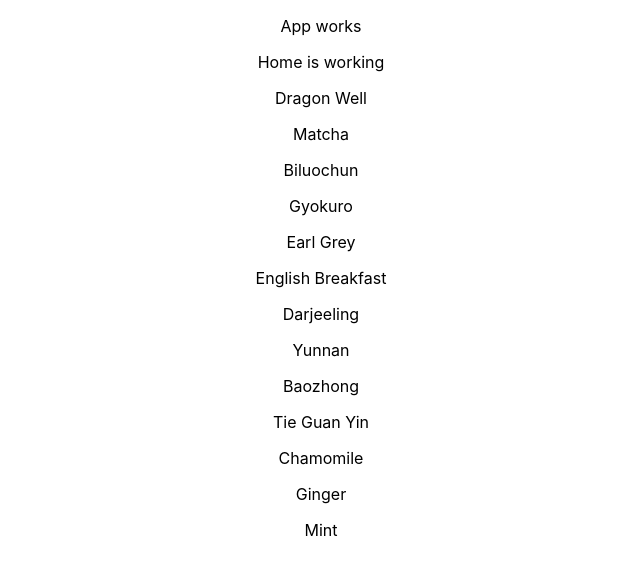
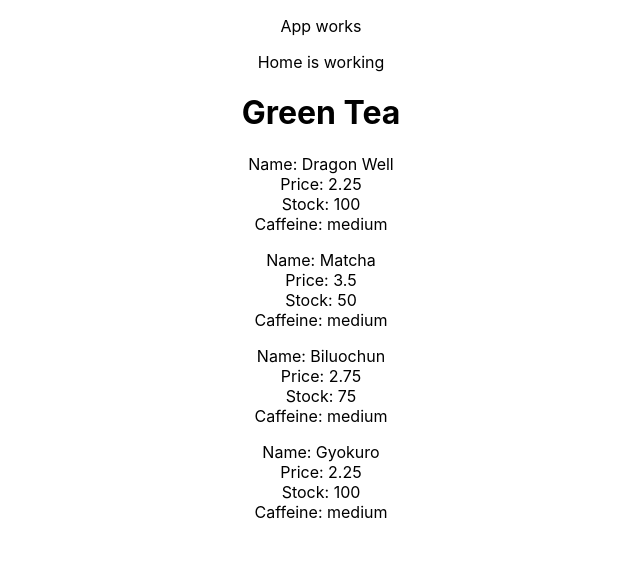
Before and after one commit to MilesBradt/Tea-Shop-React, a React (Create React App) app: page / in a window 1280 px wide. Shown: the top 574 px of the page, without its empty margins (319-959 px from the left). Built offline with nearby package versions, Linux system fonts and the light colour scheme.

Commit message:
sort and display green tea on Home component

```diff
--- a/src/components/App.js
+++ b/src/components/App.js
@@ -7,19 +7,41 @@ class App extends React.Component {
   constructor(props) {
     super(props);
     this.state = {
-      masterInventoryList: []
+      masterInventoryList: [],
+      greenTeaList: [],
+      blackTeaList: [],
+      oolongTeaList: [],
+      herbalTeaList: []
     };
   }
 
   componentWillMount() {
-    this.importInventory()
+    this.sortAndImportInventory()
     console.log("Master Ticket List: " + this.state.masterInventoryList)
   }
 
-  importInventory() {
+  sortAndImportInventory() {
     inventory.map((item) =>
       this.state.masterInventoryList.push(item)
-      )
+    )
+    this.state.masterInventoryList.map((item, index) => {
+      if(item.type === "Green Tea") {
+        item.id = index
+        this.state.greenTeaList.push(item)
+      }
+      if(item.type === "Black Tea") {
+        item.id = index
+        this.state.blackTeaList.push(item)
+      }
+      if(item.type === "Oolong") {
+        item.id = index
+        this.state.oolongTeaList.push(item)
+      }
+      if(item.type === "Herbal") {
+        item.id = index
+        this.state.herbalTeaList.push(item)
+      }
+    })
   }
 
   render() {
@@ -27,7 +49,12 @@ class App extends React.Component {
       <div className="App">
         <p>App works</p>
         <Home
-        inventory = {this.state.masterInventoryList}/>
+        inventory = {this.state.masterInventoryList}
+        greenTea = {this.state.greenTeaList}
+        blackTea = {this.state.blackTeaList}
+        oolongTea = {this.state.oolongTeaList}
+        herbalTea = {this.state.herbalTeaList}
+        />
       </div>
     );
   }
--- a/src/components/Home.js
+++ b/src/components/Home.js
@@ -5,17 +5,35 @@ function Home(props) {
     return (
         <div id="homeComponent">
             <p>Home is working</p>
-            {props.inventory.map((item, index) =>
+            {/* {props.inventory.map((item, index) =>
                 <p key={index}>
-                    {item.name}
+                    Name: {item.name}
+                    <br/>
+                    Type: {item.type}
                 </p>
+            )} */}
+            <h1>Green Tea</h1>
+            {props.greenTea.map((item, index) =>
+            <p>
+                Name: {item.name}
+                <br />
+                Price: {item.price}
+                <br />
+                Stock: {item.stock}
+                <br />
+                Caffeine: {item.caffeine}
+            </p>
             )}
         </div>
     );
 }
 
 Home.propTypes = {
-    inventory: propTypes.array
+    inventory: propTypes.array,
+    greenTea: propTypes.array,
+    blackTea: propTypes.array,
+    oolongTea: propTypes.array,
+    herbalTea: propTypes.array
 }
 
 
```
